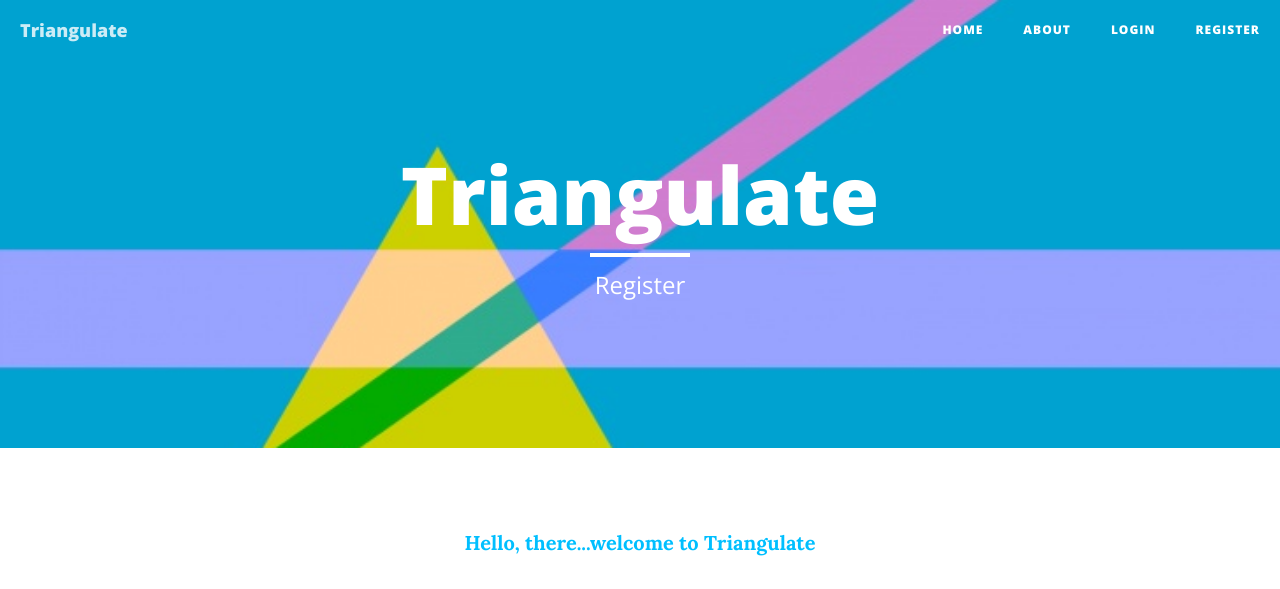
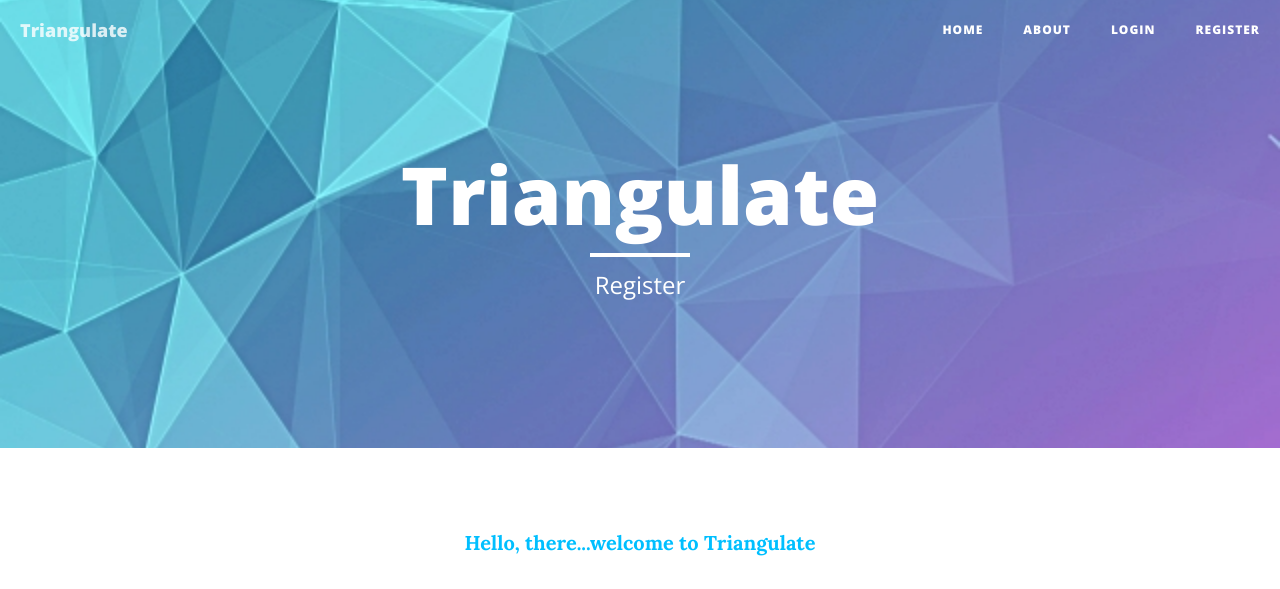
Before and after one commit to RongYu98/Triangulate, a Flask app: page /register in a window 1280 px wide. Shown: the top 589 px of the page. Run offline with Flask 2, Linux system fonts and the light colour scheme; some libraries are stand-ins or nearby versions.

Commit message:
Update register.html

```diff
--- a/templates/register.html
+++ b/templates/register.html
@@ -5,7 +5,7 @@
 {% block contents %}
 <!-- Page Header -->
     <!-- Set your background image for this header on the line below. -->
-    <header class="intro-header" style="background-image: url('../static/img/abstract_triangle.jpg')">
+    <header class="intro-header" style="background-image: url('../static/img/abstract_blue.jpg')">
         <div class="container">
             <div class="row">
                 <div class="col-lg-8 col-lg-offset-2 col-md-10 col-md-offset-1">
```
